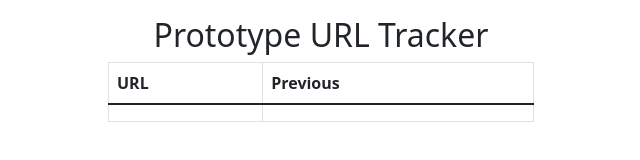
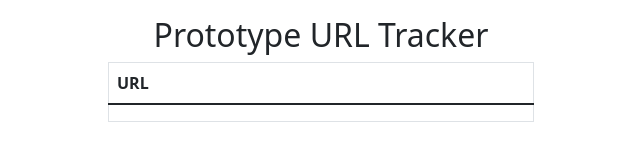
Before and after one commit to realnihaoworld/project-peter, a browser extension: page gextension/index.html in a window 1280 px wide. Shown: the full height of the page, 319-959 px from the left. Drawn offline with nearby package versions, Linux system fonts and the light colour scheme.

Commit message:
html changes

```diff
--- a/gextension/index.html
+++ b/gextension/index.html
@@ -12,13 +12,11 @@
             <thead>
             <tr>
                 <th>URL</th>
-                <th>Previous</th>
             </tr>
             </thead>
             <tbody>
             <tr>
                 <td id="url"></td>
-                <td id="previous"></td>
             </tr>
             </tbody>
         </table>
```
